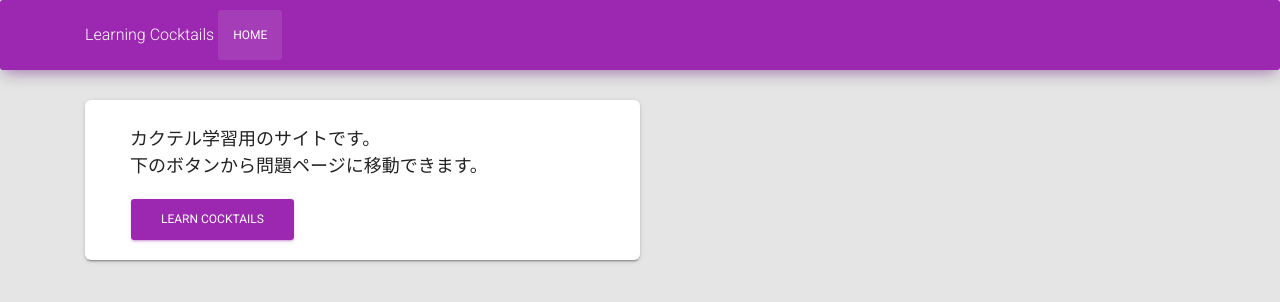
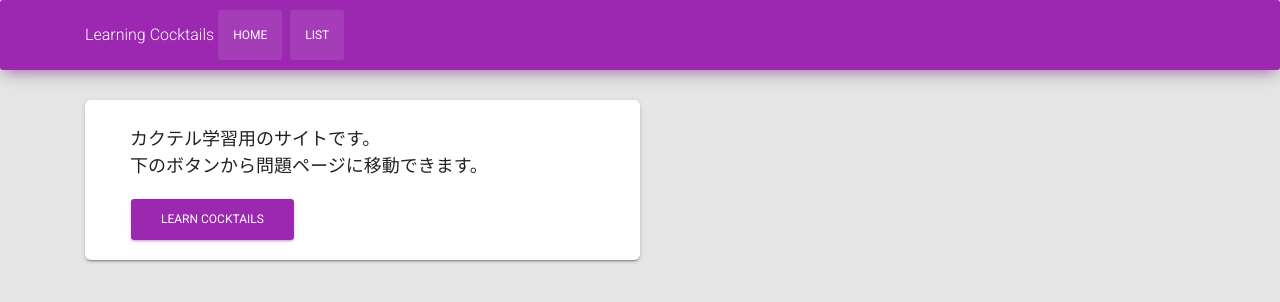
Before and after one commit to haueyne/tncProject, a Django app: page /learn-cocktail/ in a window 1280 px wide. Shown: the top 302 px of the page. Run offline with Django 3.2, Linux system fonts and the light colour scheme; some libraries are stand-ins or nearby versions.

Commit message:
cocktail listリンク設定

```diff
--- a/templates/learn_cocktail/base.html
+++ b/templates/learn_cocktail/base.html
@@ -29,11 +29,9 @@
           <li class="nav-item active ml-1 mr-1">
             <a class="nav-link" href="{% url 'top' %}">Home</a>
           </li>
-          <!--
           <li class="nav-item active ml-1 mr-1">
-            <a class="nav-link" href="#">カクテル一覧</a>
+            <a class="nav-link" href="{% url 'cocktail_list' %}">List</a>
           </li>
-          -->
         </ul>
       </div>
     </div>
```
